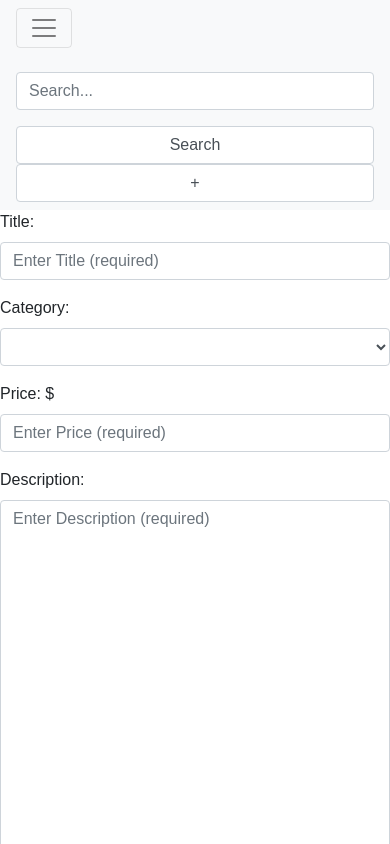
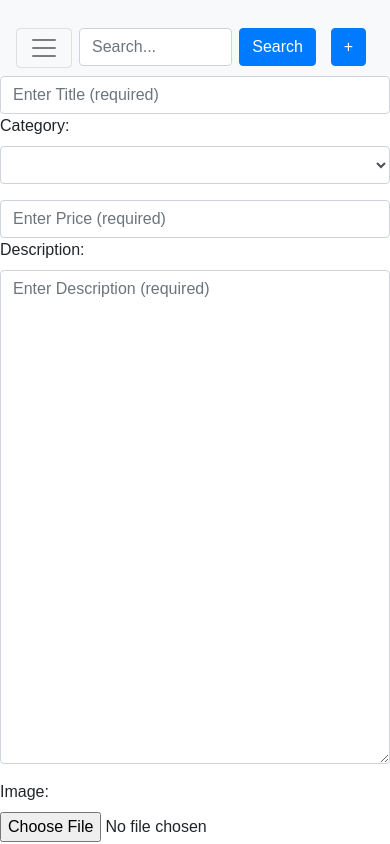
Before and after one commit to agoldsher/theminimalist, a React (Create React App) app in the folder client/: page /newpost in a window 390 px wide. Shown: the top 844 px of the page. Built offline with nearby package versions, Linux system fonts and the light colour scheme.

Commit message:
navbar fixed,images on set grid for mobile view

```diff
--- a/client/package.json
+++ b/client/package.json
@@ -6,8 +6,11 @@
   "proxy": "http://localhost:3001/",
   "dependencies": {
     "axios": "^0.18.0",
-    "react": "^16.6.3",
+    "bootstrap": "^4.3.1",
+    "react": "^16.8.5",
+    "react-bootstrap": "^1.0.0-beta.6",
     "react-dom": "^16.6.3",
+    "react-router-dom": "^5.0.0",
     "react-scripts": "^2.1.1"
   },
   "scripts": {
--- a/client/src/App.js
+++ b/client/src/App.js
@@ -32,10 +32,12 @@ import Detail from "./Pages/Detail";
 import Navbar from "./Components/Navbar";
 
 
+
 function App() {
   return (
     <Router>
       <div>
+
         <Navbar />
         <Switch>
           <Route exact path="/" component={Main} />
--- a/client/src/Components/AddForm/index.js
+++ b/client/src/Components/AddForm/index.js
@@ -1,10 +1,12 @@
 import React from "react";
 import "./style.css";
+import Button from "react-bootstrap/Button";
+import FormLabel from "react-bootstrap/FormLabel";
 
 export function Input(props) {
     return (
-        <div className="form-group">
-            <label>{props.label}</label>
+        <div className="">
+            {/* <label>{props.label}</label> */}
             <input className="form-control" {...props} />
         </div>
     );
@@ -26,7 +28,7 @@ export function DropDown(props) {
 export function TextArea(props) {
     return (
         <div className="form-group">
-            <label>{props.label}</label>
+            <FormLabel>{props.label}</FormLabel>
             <textarea className="form-control" rows="20" {...props} />
         </div>
     );
@@ -43,6 +45,6 @@ export function ImgUpload(props) {
 
 export function FormBtn(props) {
     return (
-        <button {...props} className="form-control"></button>
+        <Button {...props} className="form-button"></Button>
     );
 }
--- a/client/src/Components/Navbar/index.js
+++ b/client/src/Components/Navbar/index.js
@@ -2,6 +2,7 @@ import React, { Component } from "react";
 import "./style.css";
 import { Input, FormBtn } from "../AddForm";
 import { Link } from "react-router-dom";
+import Button from "react-bootstrap/Button";
 
 class Navbar extends Component {
 
@@ -13,15 +14,24 @@ class Navbar extends Component {
     render() {
         return (
             <nav className="navbar navbar-light bg-light">
-                <button className="navbar-toggler" type="button" data-toggle="collapse" data-target="#navbarToggleExternalContent" aria-controls="navbarToggleExternalContent" aria-expanded="false" aria-label="Toggle navigation">
-                <span className="navbar-toggler-icon"></span></button>
+
+                <div className="nav-container">
+
+                    <div>
+                        <Button className="navbar-toggler" type="button" data-toggle="collapse" data-target="#navbarToggleExternalContent" aria-controls="navbarToggleExternalContent" aria-expanded="false" aria-label="Toggle navigation">
+                            <span className="navbar-toggler-icon"></span>
+                        </Button>
+                    </div>
                     <Input
                         placeholder="Search..."
                     />
+                    <div>
                         <FormBtn>Search</FormBtn>
+                    </div>
                     <Link to="/newpost">
                         <FormBtn >+</FormBtn>
                     </Link>
+                </div>
 
             </nav>
         )
--- a/client/src/Components/Navbar/style.css
+++ b/client/src/Components/Navbar/style.css
@@ -1,5 +1,25 @@
 .navbar {
   display: block;
+}
+
+.nav-container{
+  display: grid;
+  grid-template-columns: 1fr 3fr 1fr 1fr;
+  grid-column-gap: 7px;
+  text-align: center;
+  margin-top: 20px;
+}
+
+
+.card-container{
+  display: grid;
+  grid-template-columns: 1fr 1fr 1fr 1fr;
+  grid-column-gap: 7px;
+  margin-top: 50px;
+}
+
+img{
+  width: 100%;
 }
 
 .container {
--- a/client/src/Components/SmallCard/index.js
+++ b/client/src/Components/SmallCard/index.js
@@ -1,8 +1,9 @@
 import React from "react";
+import "./style.css";
 
 function SmallCard(props) {
     return (
-        <div className="col-md-2">
+        <div>
           <div className="thumbnail">
            {/* eslint-disable-next-line */}
             <a href={'/' + props.id}>
--- /dev/null
+++ b/client/src/Components/SmallCard/style.css
@@ -0,0 +1,4 @@
+.img {
+    width: 200px;
+    height: 200px;
+}
--- a/client/src/Pages/Main.js
+++ b/client/src/Pages/Main.js
@@ -23,7 +23,7 @@ import API from "../utils/API";
     // Map over this.state.friends and render a FriendCard component for each friend object
     render() {
       return (
-        <div className="row">
+        <div className="card-container">
         {this.state.cards.map(card => (
             <SmallCard
               key={card._id}
```
Lines whose indentation alone changed are shown as unchanged.
